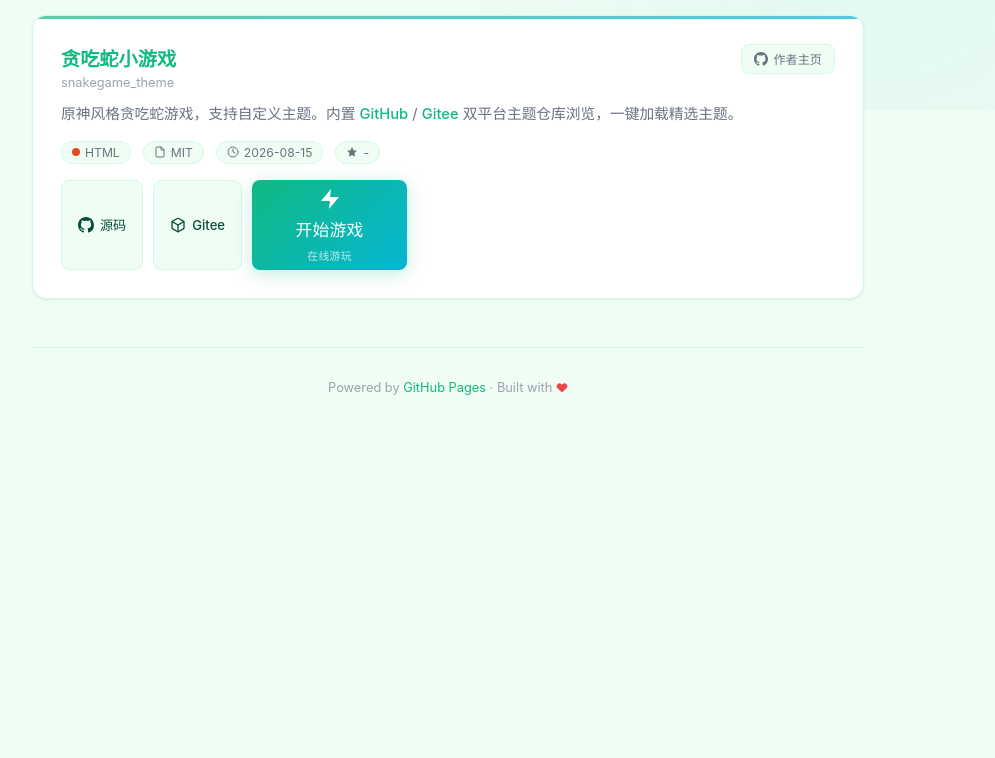
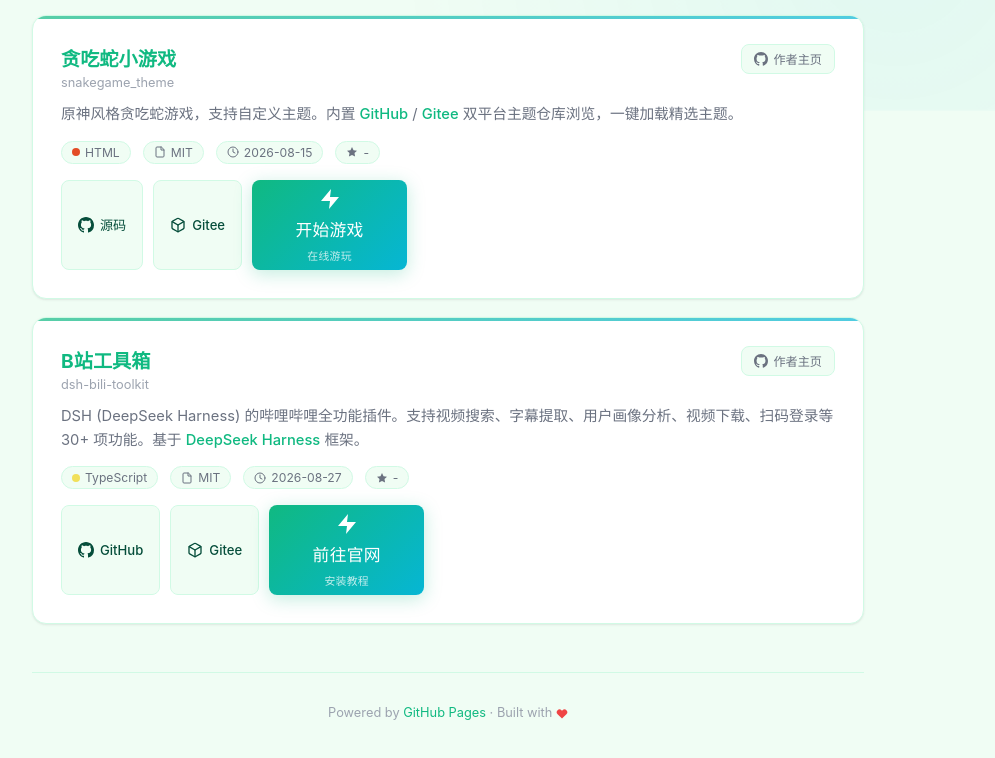
Before and after one commit to hxtx-hi/hxtx-hi.github.io, a plain HTML site: page index.html in a window 1280 px wide. Shown: the part 692-1450 px from the top of the page, without its empty margins (192-1187 px from the left). Before the commit the page ends 1147 px from the top, so only its background shows below. Drawn offline with Linux system fonts and the light colour scheme; no server answers.

Commit message:
update: 添加B站工具箱项目到主页

```diff
--- a/index.html
+++ b/index.html
@@ -392,6 +392,49 @@
       </div>
     </div>
 
+    <div class="repo-card">
+      <div class="repo-card-inner">
+        <div class="repo-card-top">
+          <div class="left">
+            <a class="repo-name" href="https://github.com/hxtx-hi/dsh-bili-toolkit" target="_blank">
+              B站工具箱
+            </a>
+            <div class="repo-name-en">dsh-bili-toolkit</div>
+          </div>
+          <div class="right">
+            <a class="btn-author" href="https://github.com/hxtx-hi" target="_blank" title="前往作者主页">
+              <svg width="14" height="14" viewBox="0 0 16 16" fill="currentColor"><path d="M8 0C3.58 0 0 3.58 0 8c0 3.54 2.29 6.53 5.47 7.59.4.07.55-.17.55-.38 0-.19-.01-.82-.01-1.49-2.01.37-2.53-.49-2.69-.94-.09-.23-.48-.94-.82-1.13-.28-.15-.68-.52-.01-.53.63-.01 1.08.58 1.23.82.72 1.21 1.87.87 2.33.66.07-.52.28-.87.51-1.07-1.78-.2-3.64-.89-3.64-3.95 0-.87.31-1.59.82-2.15-.08-.2-.36-1.02.08-2.12 0 0 .67-.21 2.2.82.64-.18 1.32-.27 2-.27.68 0 1.36.09 2 .27 1.53-1.04 2.2-.82 2.2-.82.44 1.1.16 1.92.08 2.12.51.56.82 1.27.82 2.15 0 3.07-1.87 3.75-3.65 3.95.29.25.54.73.54 1.48 0 1.07-.01 1.93-.01 2.2 0 .21.15.46.55.38A8.013 8.013 0 0016 8c0-4.42-3.58-8-8-8z"/></svg>
+              作者主页
+            </a>
+          </div>
+        </div>
+        <p class="repo-desc">DSH (DeepSeek Harness) 的哔哩哔哩全功能插件。支持视频搜索、字幕提取、用户画像分析、视频下载、扫码登录等 30+ 项功能。基于 <a href="https://github.com/DeepSeek-AI/dsh" target="_blank">DeepSeek Harness</a> 框架。</p>
+        <div class="repo-meta">
+          <span class="tag"><span class="dot dot-js"></span> TypeScript</span>
+          <span class="tag"><svg width="12" height="12" viewBox="0 0 24 24" fill="none" stroke="currentColor" stroke-width="2" stroke-linecap="round" stroke-linejoin="round"><path d="M14 2H6a2 2 0 0 0-2 2v16a2 2 0 0 0 2 2h12a2 2 0 0 0 2-2V8z"/><polyline points="14 2 14 8 20 8"/></svg> MIT</span>
+          <span class="tag"><svg width="12" height="12" viewBox="0 0 24 24" fill="none" stroke="currentColor" stroke-width="2" stroke-linecap="round" stroke-linejoin="round"><circle cx="12" cy="12" r="10"/><polyline points="12 6 12 12 16 14"/></svg> 2026-08-27</span>
+          <span class="tag" id="repo-stars-bili"><svg width="12" height="12" viewBox="0 0 24 24" fill="currentColor"><polygon points="12 2 15.09 8.26 22 9.27 17 14.14 18.18 21.02 12 17.77 5.82 21.02 7 14.14 2 9.27 8.91 8.26 12 2"/></svg> -</span>
+        </div>
+        <div class="repo-links">
+          <a class="btn-gh" href="https://github.com/hxtx-hi/dsh-bili-toolkit" target="_blank">
+            <svg width="16" height="16" viewBox="0 0 16 16" fill="currentColor"><path d="M8 0C3.58 0 0 3.58 0 8c0 3.54 2.29 6.53 5.47 7.59.4.07.55-.17.55-.38 0-.19-.01-.82-.01-1.49-2.01.37-2.53-.49-2.69-.94-.09-.23-.48-.94-.82-1.13-.28-.15-.68-.52-.01-.53.63-.01 1.08.58 1.23.82.72 1.21 1.87.87 2.33.66.07-.52.28-.87.51-1.07-1.78-.2-3.64-.89-3.64-3.95 0-.87.31-1.59.82-2.15-.08-.2-.36-1.02.08-2.12 0 0 .67-.21 2.2.82.64-.18 1.32-.27 2-.27.68 0 1.36.09 2 .27 1.53-1.04 2.2-.82 2.2-.82.44 1.1.16 1.92.08 2.12.51.56.82 1.27.82 2.15 0 3.07-1.87 3.75-3.65 3.95.29.25.54.73.54 1.48 0 1.07-.01 1.93-.01 2.2 0 .21.15.46.55.38A8.013 8.013 0 0016 8c0-4.42-3.58-8-8-8z"/></svg>
+            GitHub
+          </a>
+          <a class="btn-gh" href="https://gitee.com/hxtx-hi/dsh-bili-toolkit" target="_blank">
+            <svg width="16" height="16" viewBox="0 0 24 24" fill="none" stroke="currentColor" stroke-width="2" stroke-linecap="round" stroke-linejoin="round"><path d="M21 16V8a2 2 0 0 0-1-1.73l-7-4a2 2 0 0 0-2 0l-7 4A2 2 0 0 0 3 8v8a2 2 0 0 0 1 1.73l7 4a2 2 0 0 0 2 0l7-4A2 2 0 0 0 21 16z"/><polyline points="3.27 6.96 12 12.01 20.73 6.96"/><line x1="12" y1="22.08" x2="12" y2="12"/></svg>
+            Gitee
+          </a>
+          <a class="btn-pages-side" href="https://hxtx-hi.github.io/dsh-bili-toolkit/" target="_blank">
+            <div class="btn-inner">
+              <span class="btn-icon"><svg width="24" height="24" viewBox="0 0 24 24" fill="currentColor"><polygon points="13 2 3 14 12 14 11 22 21 10 12 10 13 2"/></svg></span>
+              <span class="btn-text">前往官网</span>
+              <span class="btn-sub">安装教程</span>
+            </div>
+          </a>
+        </div>
+      </div>
+    </div>
+
   </div>
 
   <!-- Footer -->
@@ -444,6 +487,10 @@ fetch('https://api.github.com/users/hxtx-hi/repos?per_page=100&sort=updated')
         var el2=document.getElementById('repo-stars-snake');
         if(el2) el2.innerHTML=starSVG+' '+repo.stargazers_count;
       }
+      if(repo.name==='dsh-bili-toolkit'){
+        var el3=document.getElementById('repo-stars-bili');
+        if(el3) el3.innerHTML=starSVG+' '+repo.stargazers_count;
+      }
     });
     var ghStarsEl=document.getElementById('stat-gh-stars');
     if(ghStarsEl) ghStarsEl.textContent=total;
```
